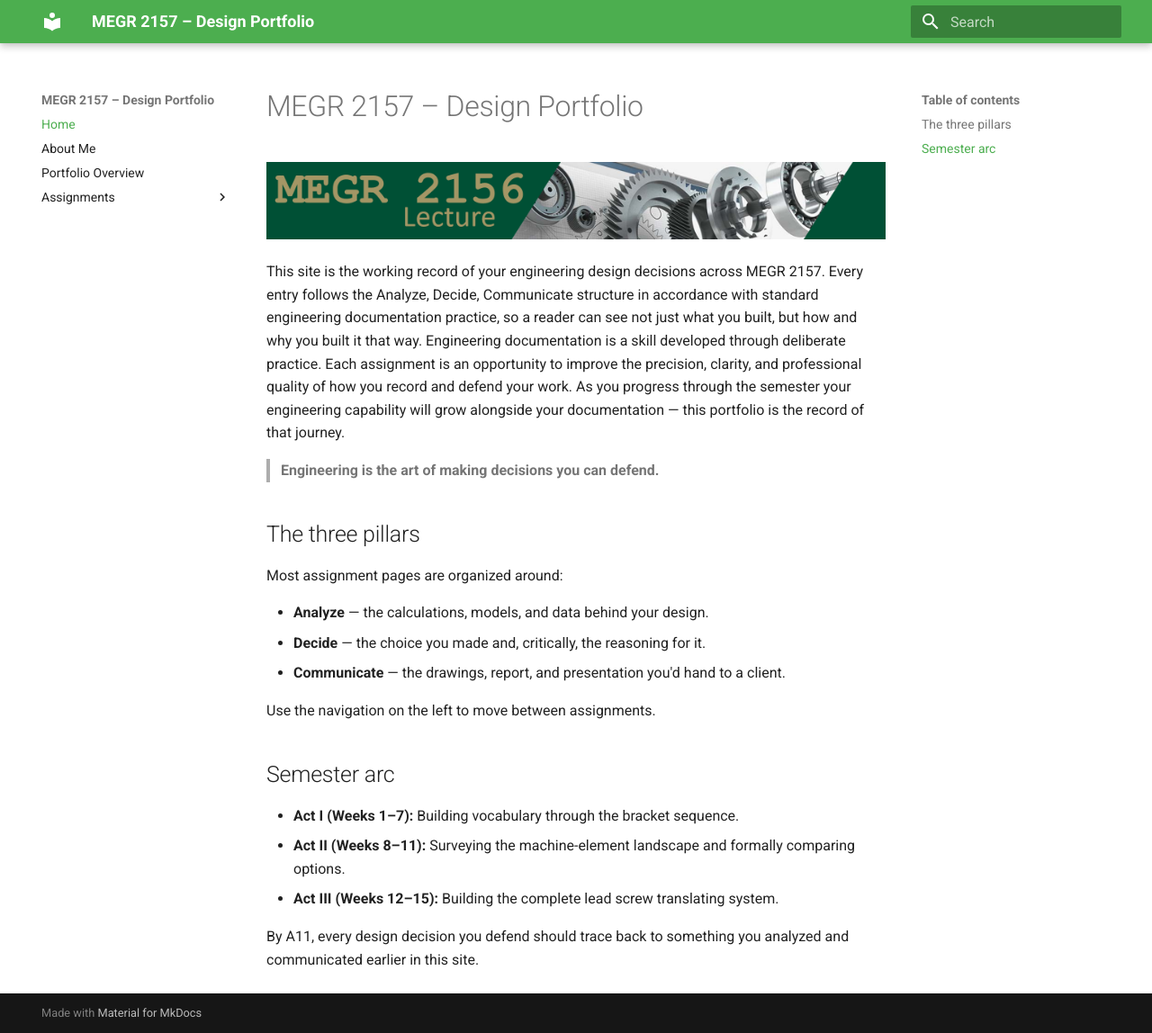
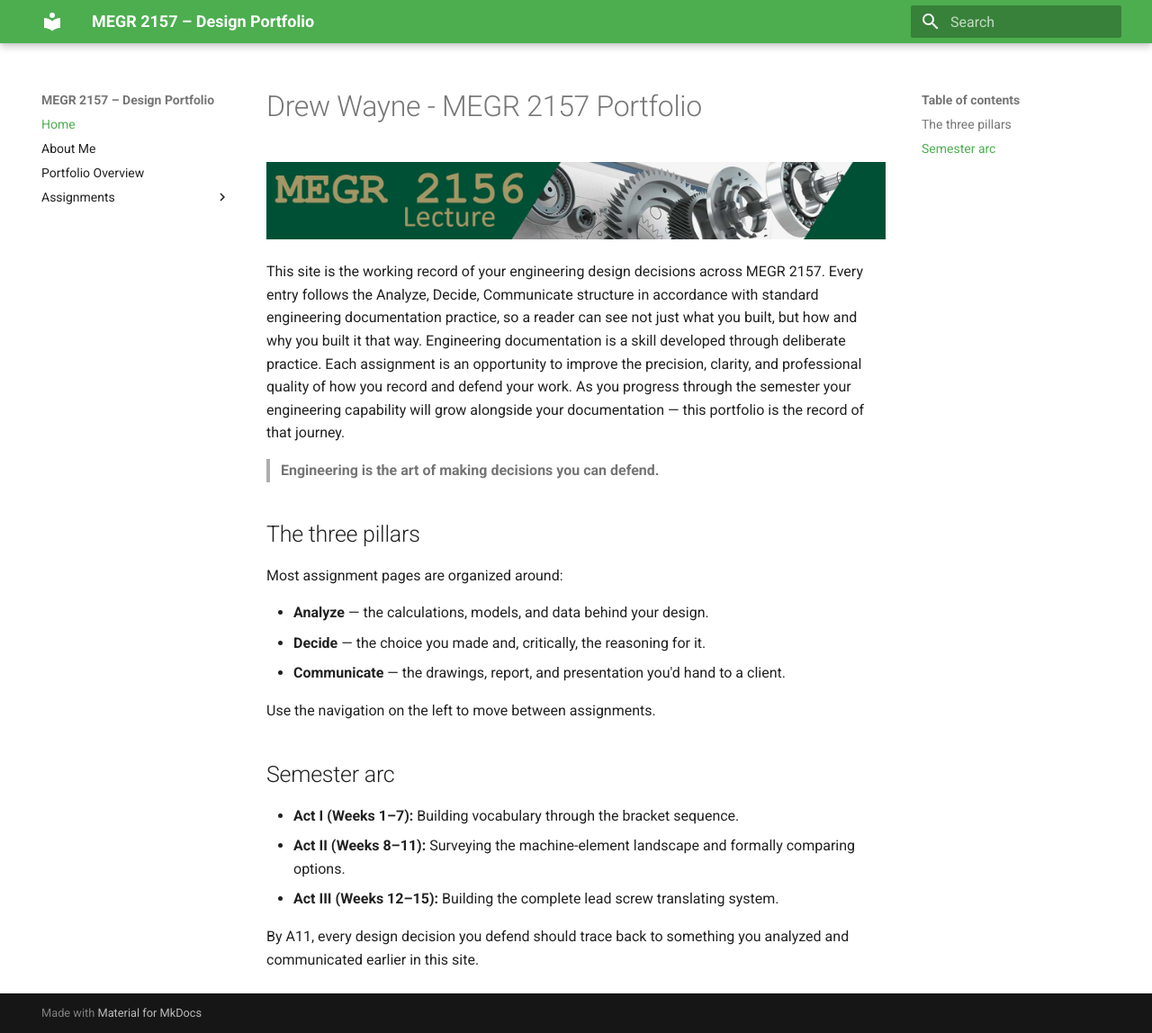
Before and after one commit to awayne1-eng/megr2157-portfolio, an MkDocs documentation site: the page built from docs/index.md, in a window 1280 px wide and 1148 px high. Shown: the whole window at 90% size. Built offline with MkDocs 1.6.1 and Material for MkDocs 9.7.7, drawn with Linux system fonts in a browser that asks for light colours.

Commit message:
Update index.md

```diff
--- a/docs/index.md
+++ b/docs/index.md
@@ -1,4 +1,4 @@
-# MEGR 2157 – Design Portfolio
+# Drew Wayne - MEGR 2157 Portfolio
 
 ![MEGR 2156-7 Title](MEGR2156title.png)
 
```
